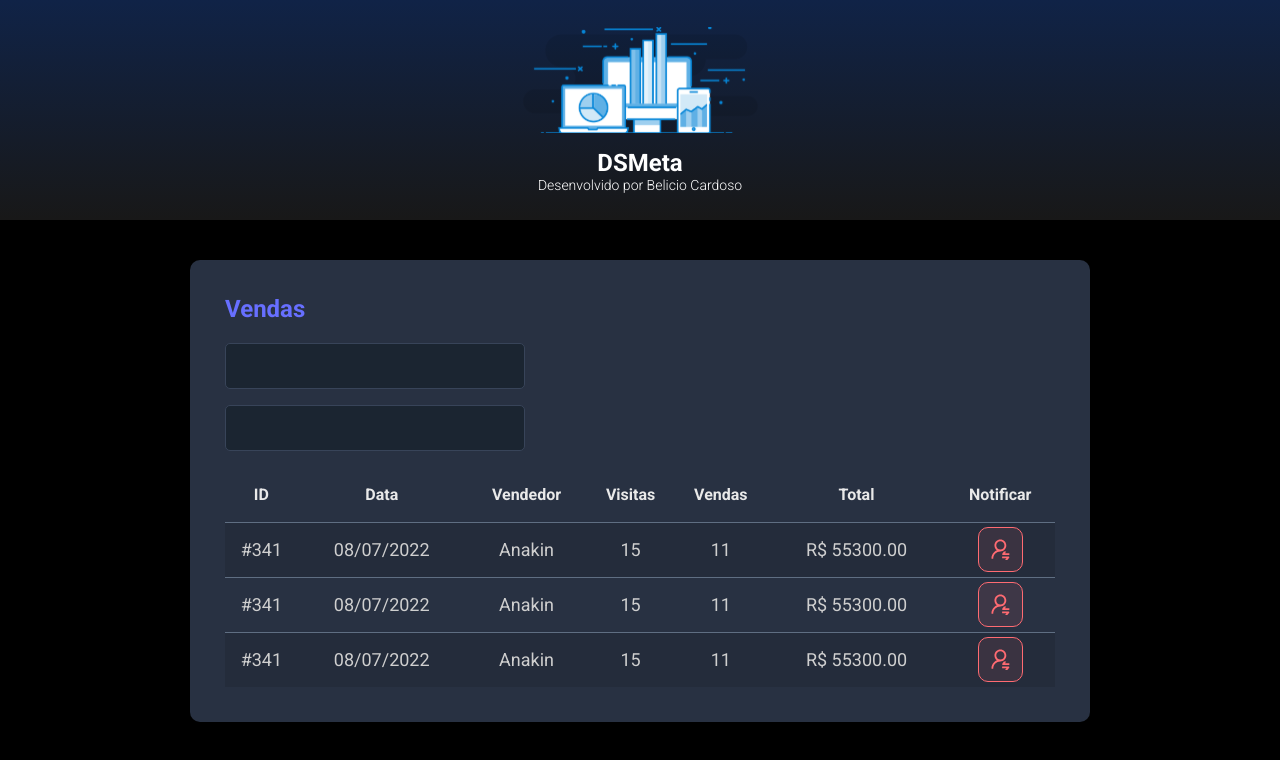
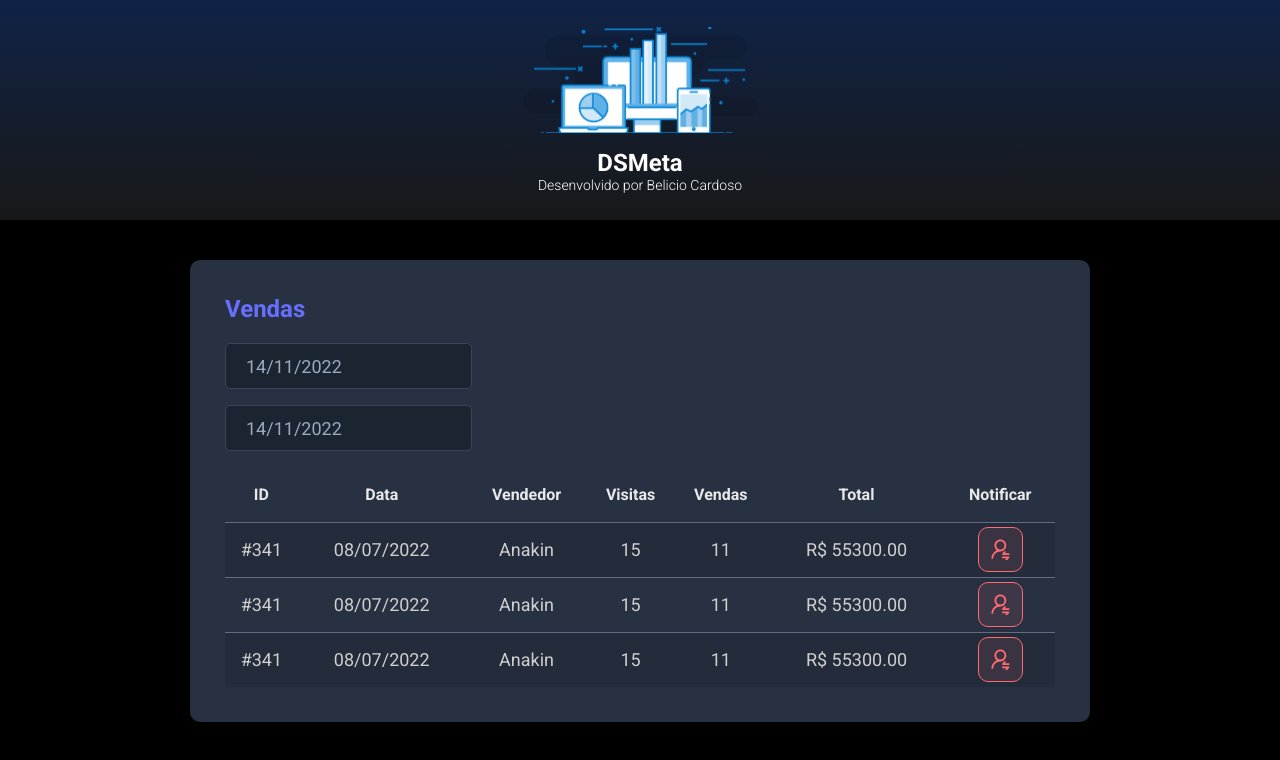
Before and after one commit to beliciobcardoso/dsmeta, a React (Vite) app in the folder frontend/: page / in a window 1280 px wide. Shown: the top 760 px of the page. Built offline with nearby package versions, Linux system fonts and the light colour scheme.

Commit message:
Datepicker

```diff
--- a/frontend/package.json
+++ b/frontend/package.json
@@ -9,7 +9,9 @@
     "preview": "vite preview"
   },
   "dependencies": {
+    "@types/react-datepicker": "^4.4.2",
     "react": "^18.2.0",
+    "react-datepicker": "^4.8.0",
     "react-dom": "^18.2.0"
   },
   "devDependencies": {
--- a/frontend/src/components/SalesCard/index.tsx
+++ b/frontend/src/components/SalesCard/index.tsx
@@ -1,4 +1,6 @@
 import { NotificationButton } from '../NotificationButton';
+import DatePicker from 'react-datepicker';
+import 'react-datepicker/dist/react-datepicker.css';
 import './styles.css';
 export function SalesCard() {
   return (
@@ -6,10 +8,20 @@
       <h2 className='dsmeta-sales-title'>Vendas</h2>
       <div>
         <div className='dsmeta-form-control-container'>
-          <input className='dsmeta-form-control' type='text' />
+          <DatePicker
+            selected={new Date()}
+            onChange={(date: Date) => {}}
+            className='dsmeta-form-control'
+            dateFormat='dd/MM/yyyy'
+          />
         </div>
         <div className='dsmeta-form-control-container'>
-          <input className='dsmeta-form-control' type='text' />
+          <DatePicker
+            selected={new Date()}
+            onChange={(date: Date) => {}}
+            className='dsmeta-form-control'
+            dateFormat='dd/MM/yyyy'
+          />
         </div>
       </div>
 
```
Also changed, not shown: 1 other file (tests, documents, lock files or other folders).
